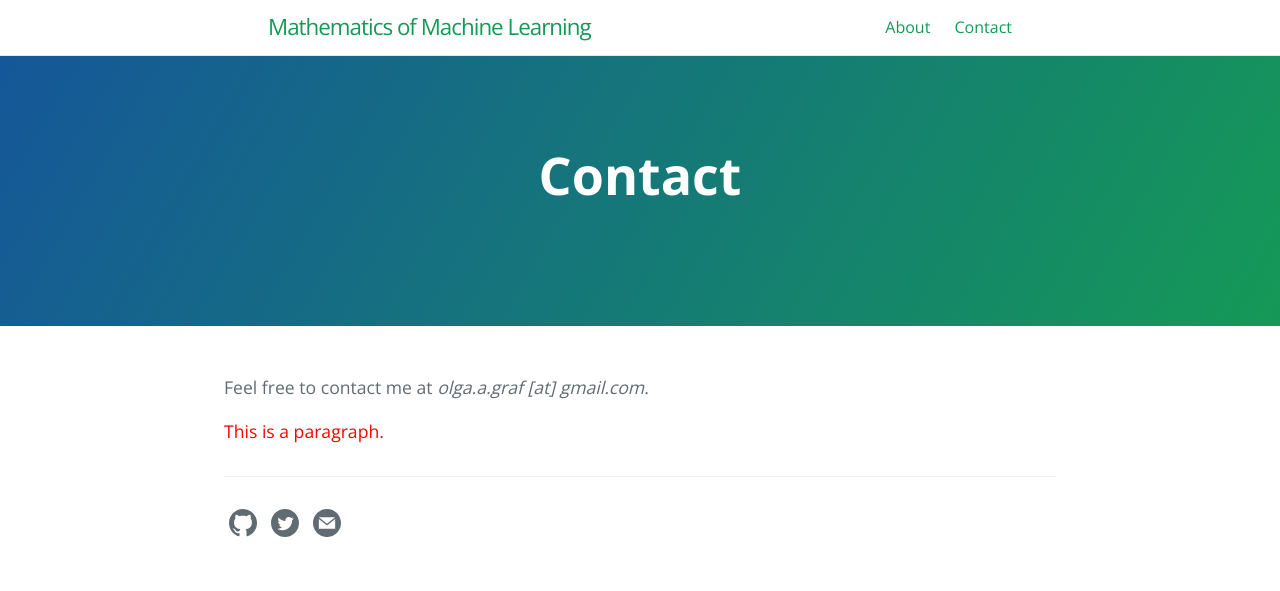
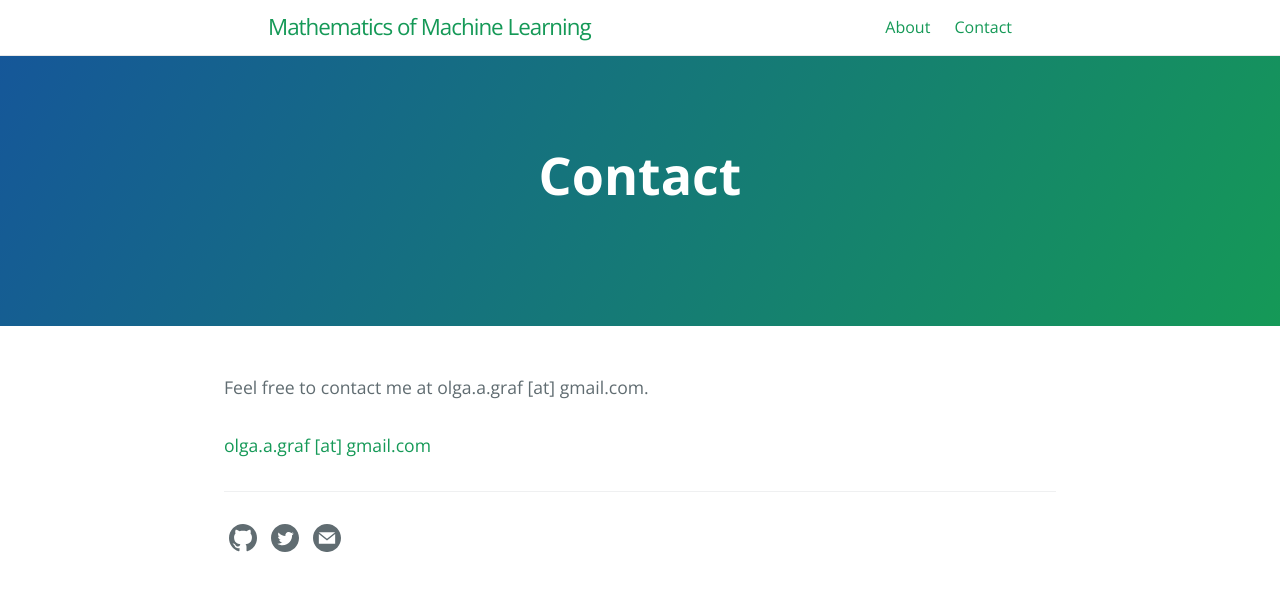
Before and after one commit to olgagraf/olgagraf.github.io, a Jekyll site: the page built from contact.md, in a window 1280 px wide. Shown: the top 591 px of the page. Built offline with Jekyll 4.4.1, drawn with Linux system fonts in a browser that asks for light colours.

Commit message:
Update contact.md

```diff
--- a/contact.md
+++ b/contact.md
@@ -6,8 +6,8 @@ ref: contact
 order: 1
 ---
 
-Feel free to contact me at *olga.a.graf [at] gmail.com*.
-<p style="color:red">This is a paragraph.</p>
+Feel free to contact me at olga.a.graf [at] gmail.com.
+#### [](#header-4)olga.a.graf [at] gmail.com
 
 
 
```
